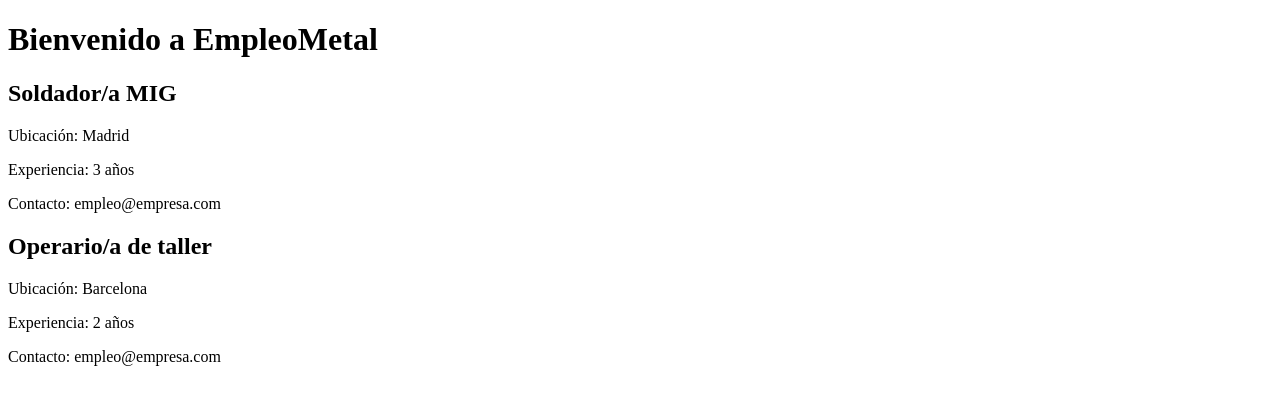
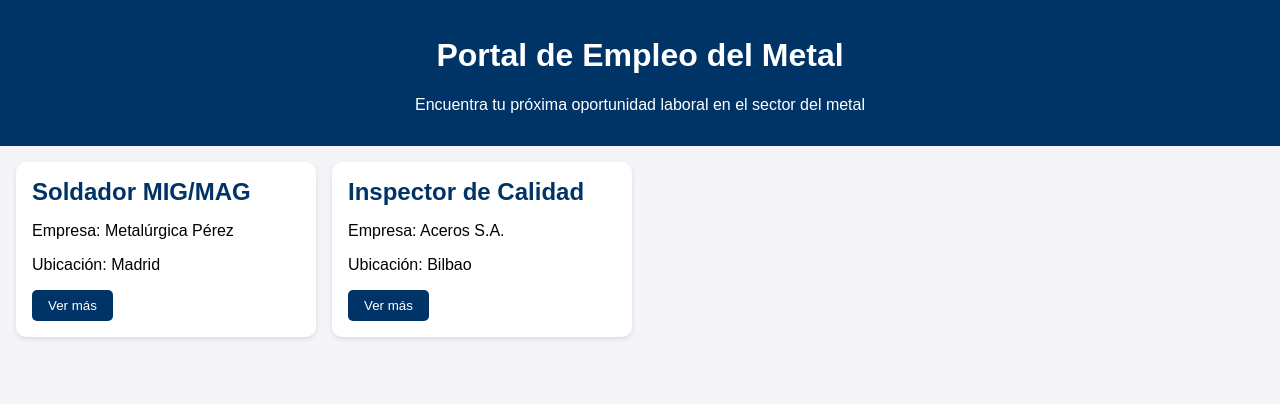
Before and after one commit to EmpleoMetal/EmpleoMetal, a plain HTML site: page index.html in a window 1280 px wide. Drawn offline with Linux system fonts and the light colour scheme.

Commit message:
Update index.html

```diff
--- a/index.html
+++ b/index.html
@@ -1,25 +1,70 @@
 <!DOCTYPE html>
-<html>
-  <head>
-    <meta charset="UTF-8">
-    <title>EmpleoMetal</title>
-    <link rel="stylesheet" href="style.css">
-  </head>
-  <body>
-    <h1>Bienvenido a EmpleoMetal</h1>
+<html lang="es">
+<head>
+  <meta charset="UTF-8">
+  <meta name="viewport" content="width=device-width, initial-scale=1.0">
+  <title>Empleo del Metal</title>
+  <style>
+    body {
+      font-family: Arial, sans-serif;
+      margin: 0;
+      padding: 0;
+      background: #f4f4f9;
+    }
+    header {
+      background: #003366;
+      color: white;
+      padding: 1rem;
+      text-align: center;
+    }
+    .ofertas {
+      display: grid;
+      grid-template-columns: repeat(auto-fill, minmax(300px, 1fr));
+      gap: 1rem;
+      padding: 1rem;
+    }
+    .card {
+      background: white;
+      border-radius: 10px;
+      box-shadow: 0 2px 5px rgba(0,0,0,0.1);
+      padding: 1rem;
+    }
+    .card h2 {
+      margin: 0;
+      color: #003366;
+    }
+    .card button {
+      background: #003366;
+      color: white;
+      border: none;
+      padding: 0.5rem 1rem;
+      border-radius: 5px;
+      cursor: pointer;
+    }
+    .card button:hover {
+      background: #0055aa;
+    }
+  </style>
+</head>
+<body>
+  <header>
+    <h1>Portal de Empleo del Metal</h1>
+    <p>Encuentra tu próxima oportunidad laboral en el sector del metal</p>
+  </header>
 
-    <div class="tarjeta">
-      <h2>Soldador/a MIG</h2>
+  <section class="ofertas">
+    <div class="card">
+      <h2>Soldador MIG/MAG</h2>
+      <p>Empresa: Metalúrgica Pérez</p>
       <p>Ubicación: Madrid</p>
-      <p>Experiencia: 3 años</p>
-      <p>Contacto: empleo@empresa.com</p>
+      <button>Ver más</button>
     </div>
-
-    <div class="tarjeta">
-      <h2>Operario/a de taller</h2>
-      <p>Ubicación: Barcelona</p>
-      <p>Experiencia: 2 años</p>
-      <p>Contacto: empleo@empresa.com</p>
+    <div class="card">
+      <h2>Inspector de Calidad</h2>
+      <p>Empresa: Aceros S.A.</p>
+      <p>Ubicación: Bilbao</p>
+      <button>Ver más</button>
     </div>
-  </body>
+  </section>
+</body>
 </html>
```
